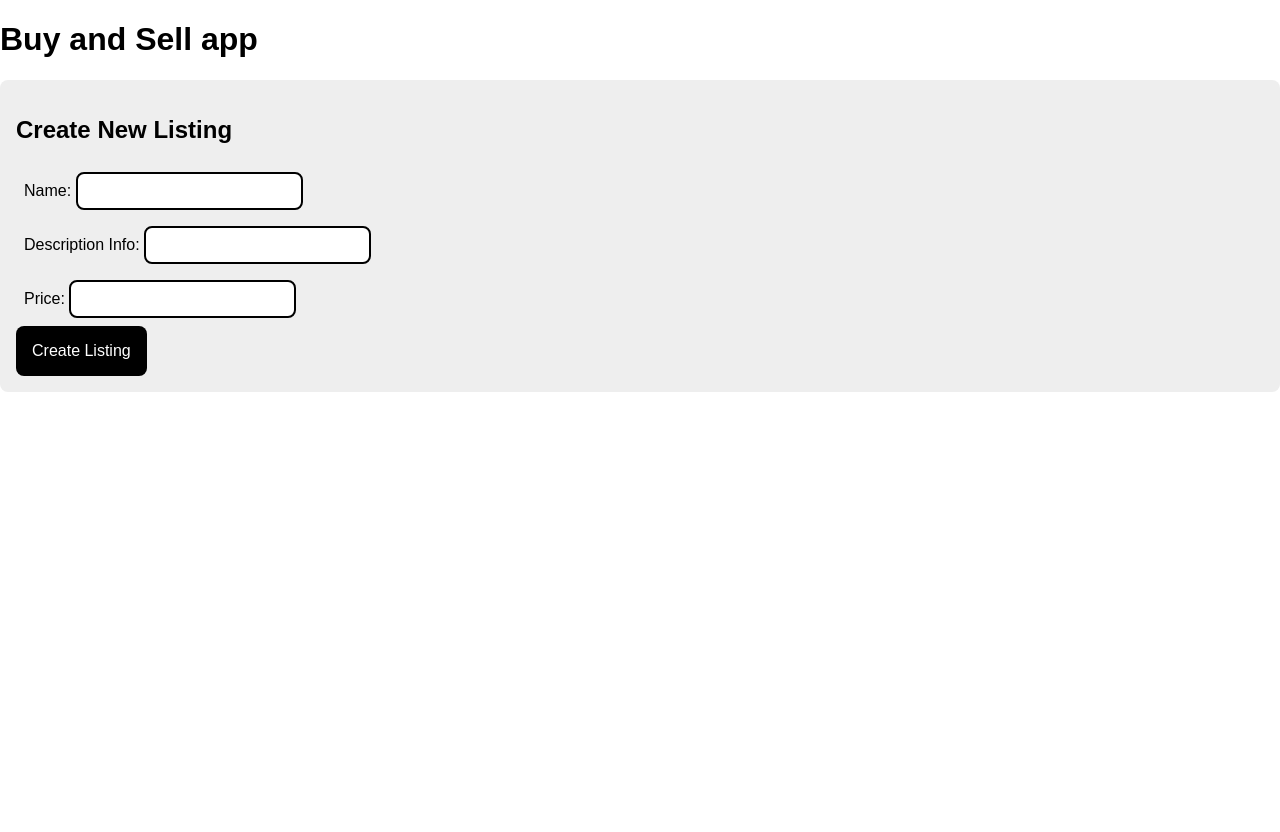
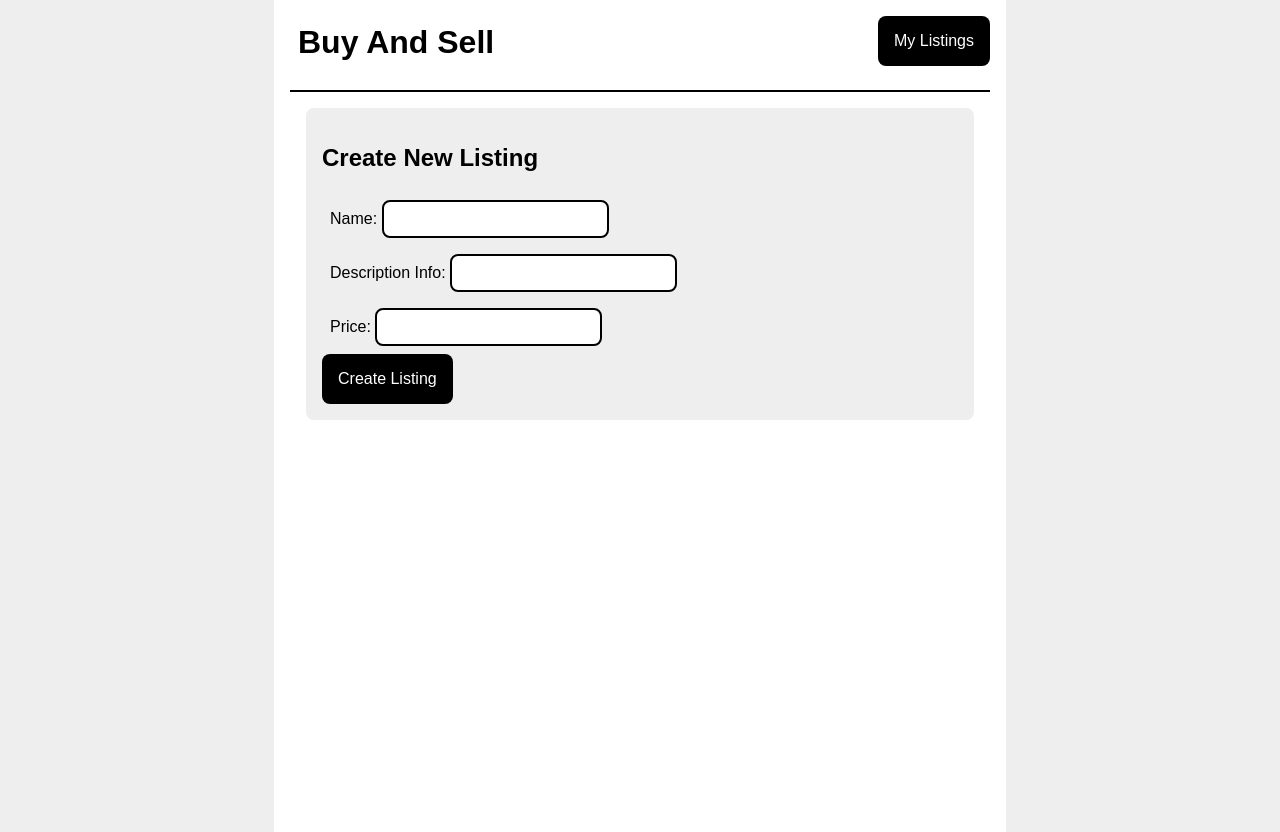
Before and after one commit to laflamablanc/angular-buy-and-sell, an Angular app: page /new-listing in a window 1280 px wide. Before the commit the page ends 800 px from the top, so only its background shows below. Built offline with nearby package versions, Linux system fonts and the light colour scheme.

Commit message:
Frontend MVP Complete

```diff
--- a/src/app/app.component.html
+++ b/src/app/app.component.html
@@ -1,2 +1,8 @@
-<h1> Buy and Sell app</h1>
-<router-outlet></router-outlet>
+<div id="page-wrap">
+    <div id="max-width-column">
+        <app-nav-bar></app-nav-bar>
+        <div id="content-wrap">
+            <router-outlet></router-outlet>
+        </div>
+    </div>
+</div>
--- a/src/app/app.module.ts
+++ b/src/app/app.module.ts
@@ -11,6 +11,7 @@
 import { NewListingPageComponent } from './new-listing-page/new-listing-page.component';
 import { EditListingPageComponent } from './edit-listing-page/edit-listing-page.component';
 import { ListingDataFormComponent } from './listing-data-form/listing-data-form.component';
+import { NavBarComponent } from './nav-bar/nav-bar.component';
 
 @NgModule({
   declarations: [
@@ -21,7 +22,8 @@
     MyListingsComponent,
     NewListingPageComponent,
     EditListingPageComponent,
-    ListingDataFormComponent
+    ListingDataFormComponent,
+    NavBarComponent
   ],
   imports: [
     BrowserModule,
--- a/src/app/edit-listing-page/edit-listing-page.component.html
+++ b/src/app/edit-listing-page/edit-listing-page.component.html
@@ -2,6 +2,9 @@
     <h2>Edit Lisitng</h2>
     <app-listing-data-form
         buttonText="Save Changes"
+        [currentName]="listing.name"
+        [currentDescription]="listing.description"
+        [currentPrice]:number="listing.price"
         (onSubmit)="onSubmit()"
     ></app-listing-data-form>
 </div>
--- a/src/app/edit-listing-page/edit-listing-page.component.ts
+++ b/src/app/edit-listing-page/edit-listing-page.component.ts
@@ -1,5 +1,7 @@
 import { Component, OnInit } from '@angular/core';
-import { Router } from '@angular/router'
+import { ActivatedRoute, Router } from '@angular/router'
+import { Listing } from '../types'
+import { fakeMyListings } from '../fake-data'
 
 @Component({
   selector: 'app-edit-listing-page',
@@ -7,12 +9,15 @@
   styleUrls: ['./edit-listing-page.component.css']
 })
 export class EditListingPageComponent implements OnInit {
-
+  listing: Listing
   constructor(
     private router: Router,
+    private route: ActivatedRoute
   ) {}
 
   ngOnInit(): void {
+    const id = this.route.snapshot.paramMap.get('id')
+    this.listing = fakeMyListings.find(listing => listing.id === id)!
   }
 
   onSubmit(): void {
--- a/src/app/listing-data-form/listing-data-form.component.ts
+++ b/src/app/listing-data-form/listing-data-form.component.ts
@@ -10,9 +10,13 @@
 })
 export class ListingDataFormComponent implements OnInit {
   @Input() buttonText:string;
-  name:string = '';
-  description:string = '';
-  price:string = '';
+  @Input() currentName = ''
+  @Input() currentDescription = ''
+  @Input() currentPrice = ''
+
+  name: string = ''
+  description: string = ''
+  price: string = ''
 
   @Output() onSubmit = new EventEmitter<Listing>()
 
@@ -21,6 +25,9 @@
   ) { }
 
   ngOnInit(): void {
+    this.name = this.currentName
+    this.description = this.currentDescription
+    this.price = this.currentPrice
   }
 
   onButtonClicked(): void {
--- /dev/null
+++ b/src/app/nav-bar/nav-bar.component.html
@@ -0,0 +1,8 @@
+<div id="top-bar">
+    <a routerLink = "/listings">
+        <h1 id="app-heading">Buy And Sell</h1>
+    </a>
+    <a routerLink = "/my-listings">
+        <button id="my-listings-button">My Listings</button>
+    </a>
+</div>
--- /dev/null
+++ b/src/app/nav-bar/nav-bar.component.ts
@@ -0,0 +1,15 @@
+import { Component, OnInit } from '@angular/core';
+
+@Component({
+  selector: 'app-nav-bar',
+  templateUrl: './nav-bar.component.html',
+  styleUrls: ['./nav-bar.component.css']
+})
+export class NavBarComponent implements OnInit {
+
+  constructor() { }
+
+  ngOnInit(): void {
+  }
+
+}
```
Also changed, not shown: src/app/nav-bar/nav-bar.component.css (added), 1 other file (tests, documents, lock files or other folders).
